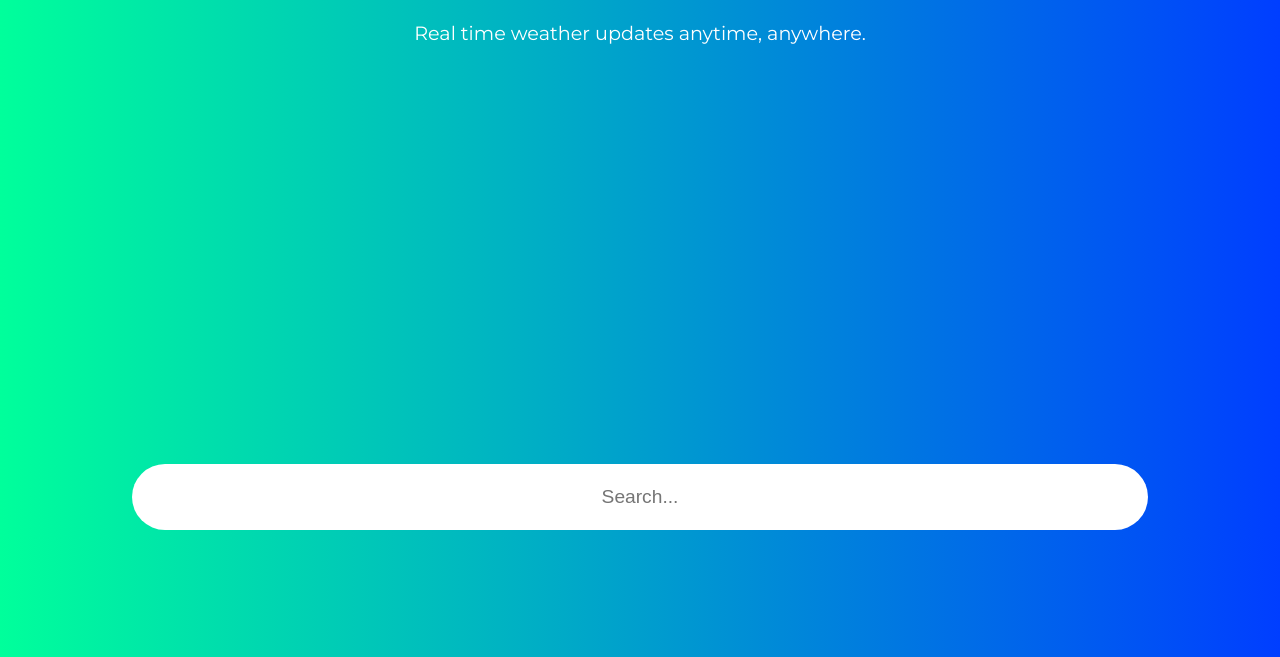
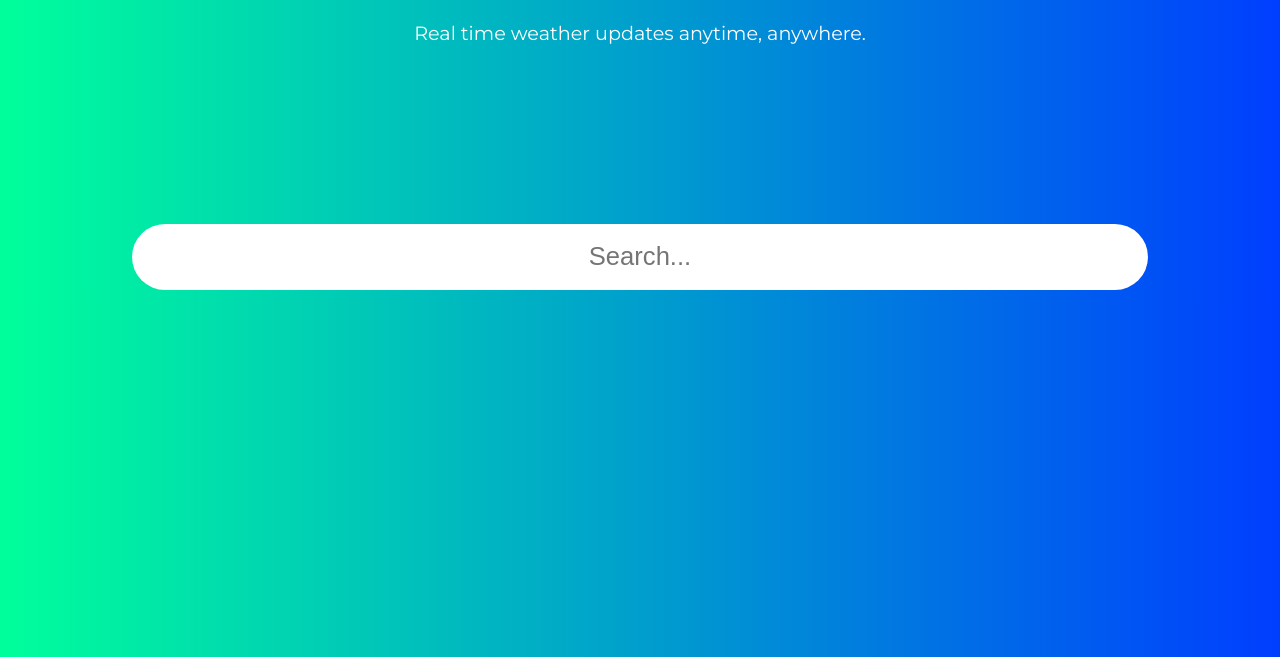
Before and after one commit to dbullard2/tempest, a plain HTML site: page index.html in a window 1280 px wide. Shown: the part 143-800 px from the top of the page. Drawn offline with Linux system fonts and the light colour scheme.

Commit message:
Update style.css

```diff
--- a/style.css
+++ b/style.css
@@ -11,9 +11,9 @@ input{
   width: 80%;
   border-radius: 50px;
   height: 8vh;
-  margin-top: 50vh;
+  margin-top: 20vh;
   color: #787878;
-  font-size: 1.5vw;
+  font-size: 2vw;
   text-align: center;
 }
 
@@ -32,4 +32,5 @@ input{
 
 ::placeholder {
   text-align: center;
+  font-size: 2vw;
 }
```
